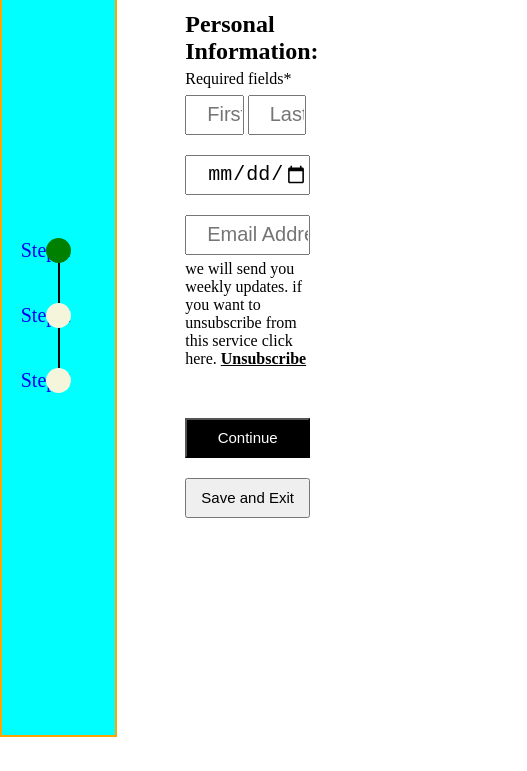
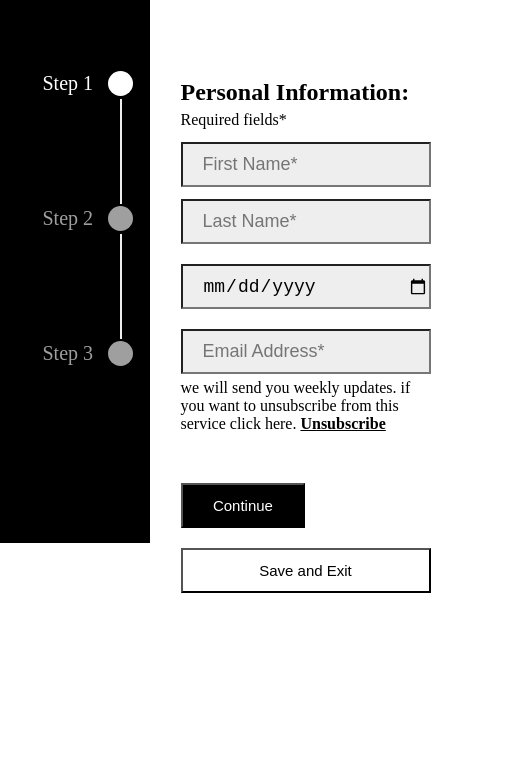
Before and after one commit to HoriyaDev/practise, a plain HTML site: page JS Form Validation/index.html in a window 390 px wide. Shown: the part 107-878 px from the top of the page, 527 px wide, since content can reach past the window. After the commit the page ends 844 px from the top, so only its background shows below. Drawn offline with Linux system fonts and the light colour scheme.

Commit message:
js cs changes

```diff
--- a/JS Form Validation/index.html
+++ b/JS Form Validation/index.html
@@ -15,9 +15,9 @@
         <form >
             <div class="side-links">
                 <nav id="links" class="links">
-                    <div id="step-1" class="step-1"><div class="circle"></div><li><a href="#personal-info">Step 1</a></li></div>
-                    <div id="step-2" class="step-2"><div class="circle"></div><li><a href="#contact-info"> Step 2</a></li></div>
-                    <div id="step-3" class="step-3"><div class="circle"></div><li><a href="#security-info"> Step 3</a></li></div>
+                    <div id="step-1" class="step-1"><div class="circle"></div><li><a href="#personal-info"><span class="step-text" id="step-text">Step 1</span></a></li></div>
+                    <div id="step-2" class="step-2"><div class="circle"></div><li><a href="#contact-info"> <span class="step-text" id="step-text">Step 2</span></a></li></div>
+                    <div id="step-3" class="step-3"><div class="circle"></div><li><a href="#security-info"> <span class="step-text" id="step-text">Step 3</span></a></li></div>
                 </nav>
             </div>
 
@@ -85,13 +85,13 @@
 
                 <label for="sin-number"></label>
                 <input type="number" name="sin-number" id="sin-number" placeholder="SIN Number">
-                <p>Enter atleast one form of ID*</p>
+                <p class="form-id">Enter atleast one form of ID*</p>
 
                 <div id="security-num" class="security-num">
                     <label for="passport"></label>
                     <input type="text" name="passport" id="passport" placeholder="Passport Number">
                     <label for="license"></label>
-                    <input type="text" name="license" id="license" placeholder="Driver's License Number">
+                    <input type="text" name="license" id="license" placeholder="Driver's License ">
              </div>
              <div id="security-btn" class="security-btn">
                 <button id="btn-1" class="btn-1">Pervious</button>
--- a/JS Form Validation/script.js
+++ b/JS Form Validation/script.js
@@ -1,9 +1,9 @@
 document.addEventListener('DOMContentLoaded', () => {
     const sections = document.querySelectorAll('section');
     const circles = document.querySelectorAll('.circle');
+    const stepTexts = document.querySelectorAll('.step-text')
     let currentSectionIndex = 0;
-    const firstName= document.getElementById("fname")
-    const lastName = document.getElementById("lname")
+
 
     // Function to show the current section
     const showSection = (index) => {
@@ -17,12 +17,18 @@ document.addEventListener('DOMContentLoaded', () => {
                 circle.classList.remove('active');
             }
 
+        });
+        stepTexts.forEach((stepText, i) => {
+            if (i === index) {
+                stepText.classList.add('active');
+            } else {
+                stepText.classList.remove('active');
+            }
+        });
 
 
 
-        });
 
-        // Change Continue button to Submit button on the last section
 
 
 
--- a/JS Form Validation/style.css
+++ b/JS Form Validation/style.css
@@ -9,14 +9,17 @@
     display: flex;
     flex-direction: column;
     align-items: center;
+
     }
 
     header {
     border-bottom: 2px solid black;
+
     width: 100vw;
     text-align: end;
     height: 10vh;
     font-size: 30px;
+
     }
 
     .head p {
@@ -33,6 +36,7 @@
 
     width: 70vw;
     margin-top: 0;
+
     }
     .links li{
     list-style: none;
@@ -43,11 +47,13 @@
     text-decoration: none;
     font-size: 20px;
 
-    margin-left: -50px;
+    margin-left: -90px;
+
+    color:#a09f9f;
     }
     .side-links {
-    background-color: aqua;
-    border: 2px solid orange;
+    background-color: black;
+
     width: 30vw;
     height: 100vh;
     position: absolute;
@@ -81,16 +87,24 @@
     .circle {
     width: 25px;
     height: 25px;
-    background-color: beige;
+    background-color: #a09f9f;
     border-radius: 50%;
-    margin: 20px 0;
-    position: relative;
+    margin: 55px 0;
+
     z-index: 1;
+    margin-left: 170px;
 
     }
     /* Add this to your style.css */
 .circle.active {
-    background-color: green; /* Change this color as needed */
+    background-color: white; /* Change this color as needed */
+}
+.step-text {
+    color: #a09f9f; /* Default color for step text */
+}
+
+.step-text.active {
+    color: white; /* Change this color as needed */
 }
 
 
@@ -98,17 +112,19 @@
     .step-2::after {
     content: '';
     width: 2px;
-    height: 60px;
-    background-color: black;
+    height: 105px;
+    background-color: #EEEEEE;
     position: absolute;
-    top: 25px;
-    left: 50%;
+    top: 83px;
+    left: 93%;
     transform: translateX(-50%);
     z-index: 0;
     }
 
     .step-2::after {
-    top: 25px;
+        top: 83px;
+    height: 105px;
+
     }
 
     .links {
@@ -123,7 +139,7 @@
 
     .personal-info , .contact-info , .security-info{
 
-    height: 90vh;
+    height: 70vh;
     width: 35vw;
     margin-left: auto;
     margin-right: auto;
@@ -138,11 +154,13 @@
     }
     #fname  , #lname , #country , #state , #passport , #license{
 
-    width: 15vw;
+    width: 16vw;
     margin-top: 5%;
-    height: 40px;
-    font-size: 20px;
+    height: 45px;
+    font-size: 18px;
     padding-left: 20px;
+    background-color: #EEEEEE;
+
 
     }
     .address{
@@ -150,11 +168,12 @@
     flex-direction: column;
     }
     #DOB , #email , #st-address , #phone , #sin-number{
-    height: 40px;
+    height: 45px;
     margin-top: 20px;
-    font-size: 20px;
+    font-size: 18px;
     padding-left: 20px;
     width:32vw ;
+    background-color: #EEEEEE;
     }
     .personal-info p {
 
@@ -162,8 +181,10 @@
     margin-right: 10px;
 
     }
-    .security-info p{
-    color:red;
+    .form-id{
+
+        margin-top: 20px;
+        margin-bottom: -20px;
     }
     .personal-info p a{
     font-weight: bold;
@@ -181,10 +202,14 @@
     color: white;
     }
     #personal-btn #btn-1 , #btn-2 , #btn-3{
-    height: 40px;
+    height: 45px;
     margin-top: 20px;
     width:32vw ;
     font-size: 15px;
+    cursor: pointer;
+    }
+    #btn-3{
+        background-color: white;
     }
     /*contact styling*/
     .contact-btn , .security-btn {
@@ -194,14 +219,14 @@
     .contact-btn .btn-1  , .security-btn .btn-1{
     color: red;
     width: 30vw;
-    height: 40px;
+    height: 45px;
     margin-top: 20px;
     font-size: 15px;
     background-color: black;
     color: white;
     }
     .contact-btn .btn-2 , .security-btn .btn-2{
-    color: red;
+
     width: 80vw;
     height: 40px;
     margin-top: 50px;
@@ -222,4 +247,69 @@
 
 
     }
-    /* Hide all sections by default except the first one */
+
+@media screen and (max-width:768px){
+   header{
+
+    width: 170vw;
+   }
+   .side-links{
+    width: 150px;
+    height: 650px;
+    margin-bottom: 120px;
+   }
+   .step-text{
+    margin-left: -80px;
+   }
+   .circle{
+    margin-right: 80px;
+   }
+   .step-1::after,
+.step-2::after{
+    left: 183px;
+}
+
+    .personal-info, .contact-info, .security-info{
+        width: 250px;
+        margin-left: 200px;
+        height: 550px;
+        margin-top: 30%;
+
+    }
+    #fname,
+#lname,
+#country,
+#state,
+#passport,
+#license,#DOB,
+#email,
+#st-address,
+#phone,
+#sin-number{
+    width: 250px;
+}
+.personal-btn .btn-2{
+    width:250px ;
+}
+.contact-btn .btn-1, .security-btn .btn-1{
+    width: 100px;
+}
+.contact-btn .btn-2, .security-btn .btn-2{
+    width: 100px;
+    margin-left: 30px;
+    margin-right: 20px;
+}
+#btn-3{
+    width: 250px;
+}
+.submit{
+    text-align: center;
+   margin-top: 90%;
+    margin-left: 80%;
+    width: 80vw;
+    border: 2px solid black;
+}
+
+
+
+}
```
